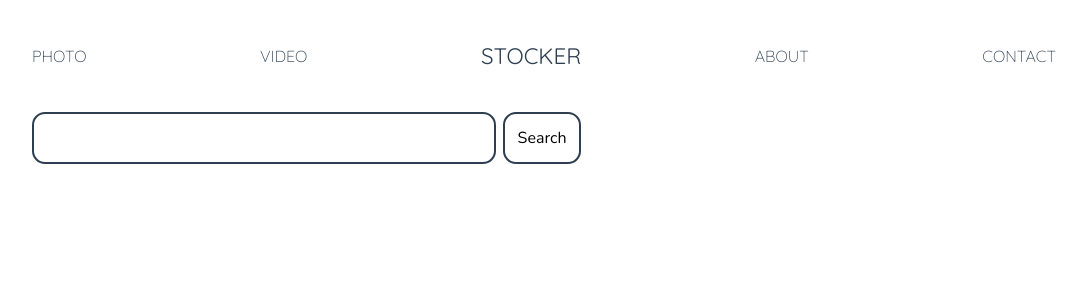
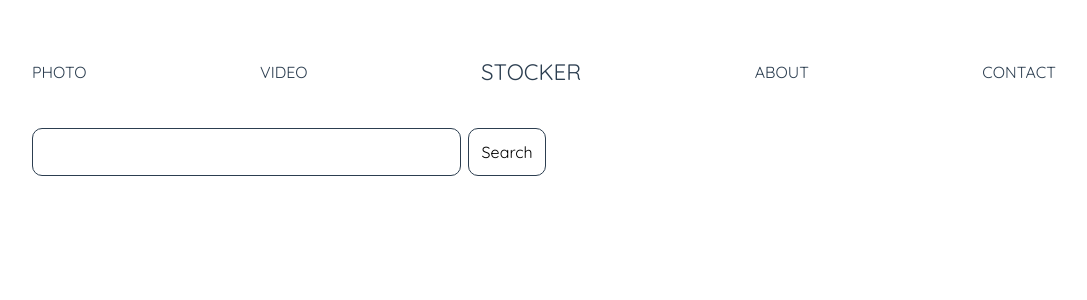
Before and after one commit to SumiSeo/stocker, a React (Create React App) app: page / in a window 1280 px wide. Shown: the top 300 px of the page, without its empty margins (96-1183 px from the left). Built offline with nearby package versions, Linux system fonts and the light colour scheme; a web font is replaced by a local one.

Commit message:
finalized photo

```diff
--- /dev/null
+++ b/src/components/ImageCard.js
@@ -0,0 +1,36 @@
+import React from "react";
+
+class ImageCard extends React.Component{
+    constructor(props) {
+        super(props);
+        this.state={spans:0};
+        this.imageRef = React.createRef();
+    }
+
+    componentDidMount(){
+        this.imageRef.current.addEventListener("load", this.setSpans);
+    }
+    setSpans=()=>{
+        const height = this.imageRef.current.clientHeight;
+        const spans = Math.ceil(height / 10 );
+        this.setState({spans});
+    }
+
+    render(){
+        const {description, urls } = this.props.image;
+        return(
+            <div style={{gridRowEnd: `span ${this.state.spans}`}}>
+                <img
+                ref ={this.imageRef}
+                alt={description}
+                src={urls.regular}/>
+            </div>
+        )
+
+
+    }
+
+
+}
+
+export default ImageCard;
--- a/src/components/ImageList.js
+++ b/src/components/ImageList.js
@@ -1,14 +1,15 @@
 import React from "react";
+import ImageCard from "./ImageCard";
 
 
 const ImageList = (props)=>{
-   const images = props.images.map(({description,id, urls}) => {
+   const images = props.images.map((image) => {
         return (
-        <img  alt={description} key={id} src={urls.regular}/>
+        <ImageCard key={image.id} image={image}/>
         )
     });
     return  (
-        <div>{images}</div>
+        <div className="image__list">{images}</div>
     )
 
 
--- a/src/sass/_base.scss
+++ b/src/sass/_base.scss
@@ -1,5 +1,3 @@
-@import url("https://fonts.googleapis.com/css2?family=Nunito:ital,wght@0,200;0,300;0,400;0,600;0,700;0,800;1,200;1,300;1,400;1,600;1,700;1,800&display=swap");
-@import url("https://fonts.googleapis.com/css2?family=Merriweather:ital,wght@0,300;0,400;0,700;0,900;1,300;1,400;1,700;1,900&display=swap");
 @import url("https://fonts.googleapis.com/css2?family=Merriweather:ital,wght@0,300;0,400;0,700;0,900;1,300;1,400;1,700;1,900&family=Quicksand:wght@300;400;500;600;700&display=swap");
 
 $purple: #6c5ce7;
--- a/src/sass/_components.scss
+++ b/src/sass/_components.scss
@@ -7,9 +7,9 @@
 .searchInput {
   padding: 0.8rem 8rem;
   outline: none;
-  border: 2px solid $grey;
-  border-radius: 13px;
-  font-family: inherit;
+  border: 1.8px solid $grey;
+  border-radius: 10px;
+  font-family: "Quicksand", sans-serif;
   font-size: 1rem;
   color: $grey;
   margin-right: 2px;
@@ -23,10 +23,10 @@
 
 .searchButton {
   padding: 0.8rem;
-  border: 2px solid $grey;
+  border: 1.8px solid $grey;
   background-color: white;
-  border-radius: 13px;
-  font-family: inherit;
+  border-radius: 10px;
+  font-family: "Quicksand", sans-serif;
   font-size: 1rem;
   transition: all 0.3s ease-in-out;
   outline: none;
@@ -37,3 +37,16 @@
 .searchButton:focus {
   background-color: $green;
 }
+
+.image__list {
+  margin-top: 2rem;
+  display: grid;
+  grid-template-columns: repeat(auto-fill, minmax(250px, 1fr));
+  grid-auto-rows: 10px;
+  grid-gap: 0 1rem;
+}
+
+.image__list img {
+  width: 250px;
+  grid-row-end: span 4;
+}
--- a/src/sass/_pages.scss
+++ b/src/sass/_pages.scss
@@ -5,7 +5,7 @@
   font-family: "Nunito", sans-serif;
   width: 80vw;
   height: 100vh;
-  margin-top: 2rem;
+  margin-top: 3rem;
   // border: 3px solid $grey;
 }
 
@@ -31,7 +31,7 @@
   font-size: 1rem;
   text-decoration: none;
   font-family: "Quicksand", sans-serif;
-  font-weight: 300;
+  font-weight: 400;
   text-transform: uppercase;
 }
 
```
